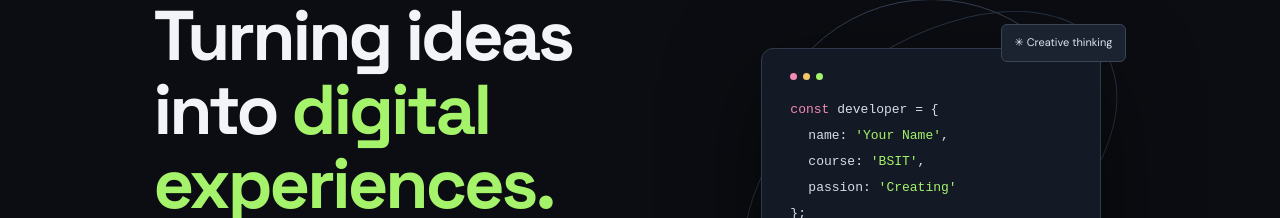
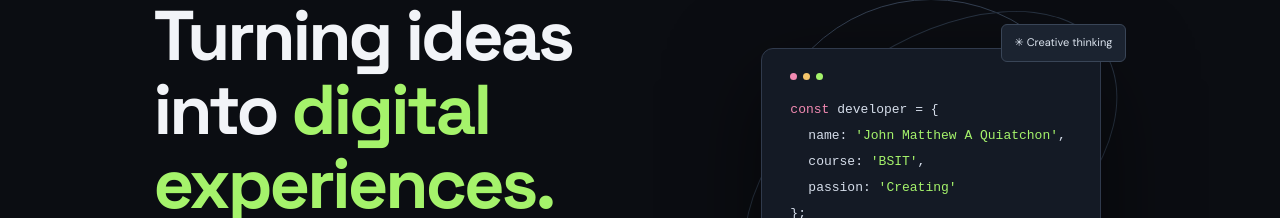
Before and after one commit to jaquiatchon/it-portfolio, a plain HTML site: page index.html in a window 1280 px wide. Shown: the part 238-456 px from the top of the page. Drawn offline with Linux system fonts and the light colour scheme.

Commit message:
Update index.html

```diff
--- a/index.html
+++ b/index.html
@@ -29,7 +29,7 @@
         <div class="orbit orbit-one"></div><div class="orbit orbit-two"></div>
         <div class="code-card"><div class="window-dots"><i></i><i></i><i></i></div>
           <p><span class="pink">const</span> developer = {</p>
-          <p class="indent">name: <span class="green">'Your Name'</span>,</p>
+          <p class="indent">name: <span class="green">'John Matthew A Quiatchon'</span>,</p>
           <p class="indent">course: <span class="green">'BSIT'</span>,</p>
           <p class="indent">passion: <span class="green">'Creating'</span></p>
           <p>};</p><p class="code-comment">// always learning ✨</p>
```
